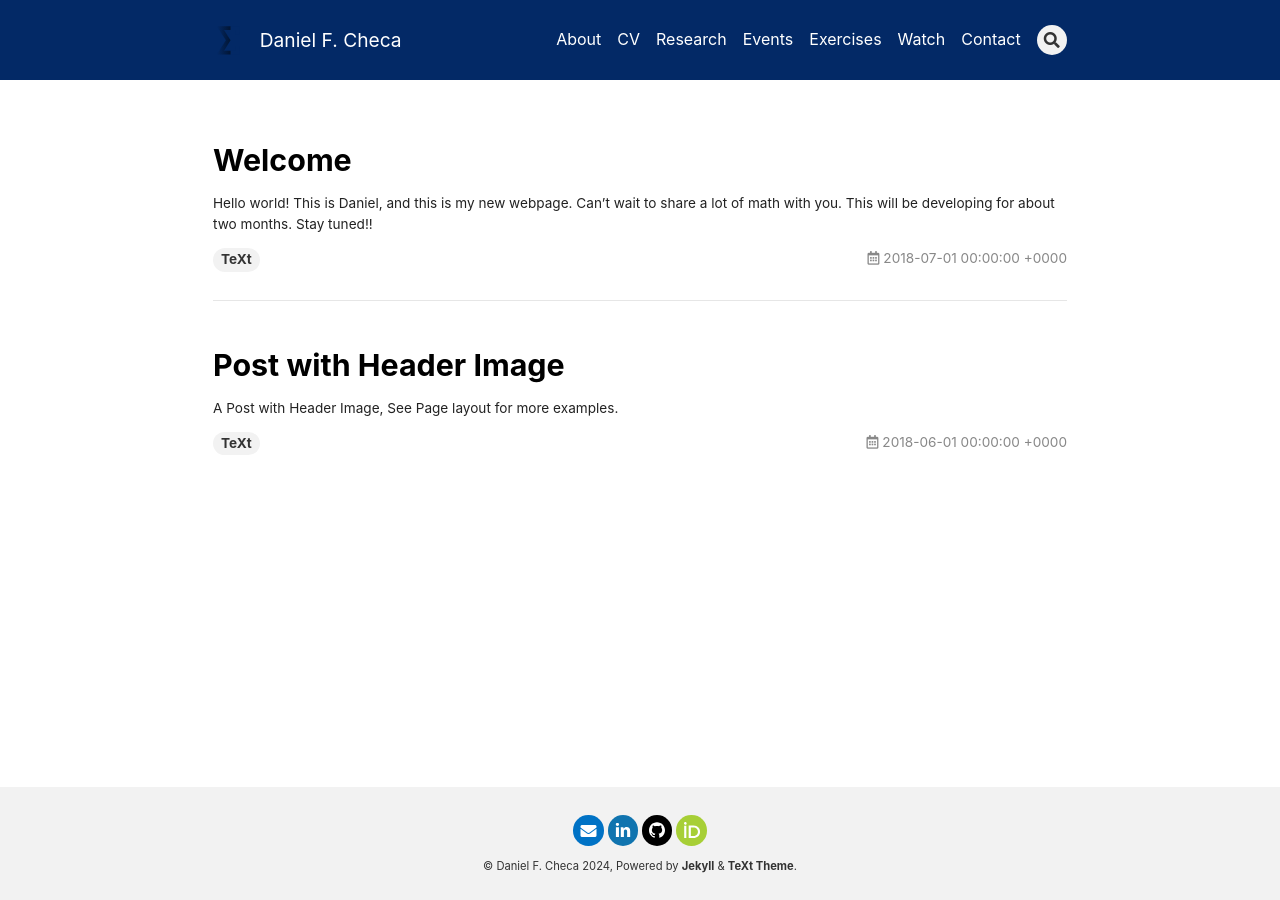
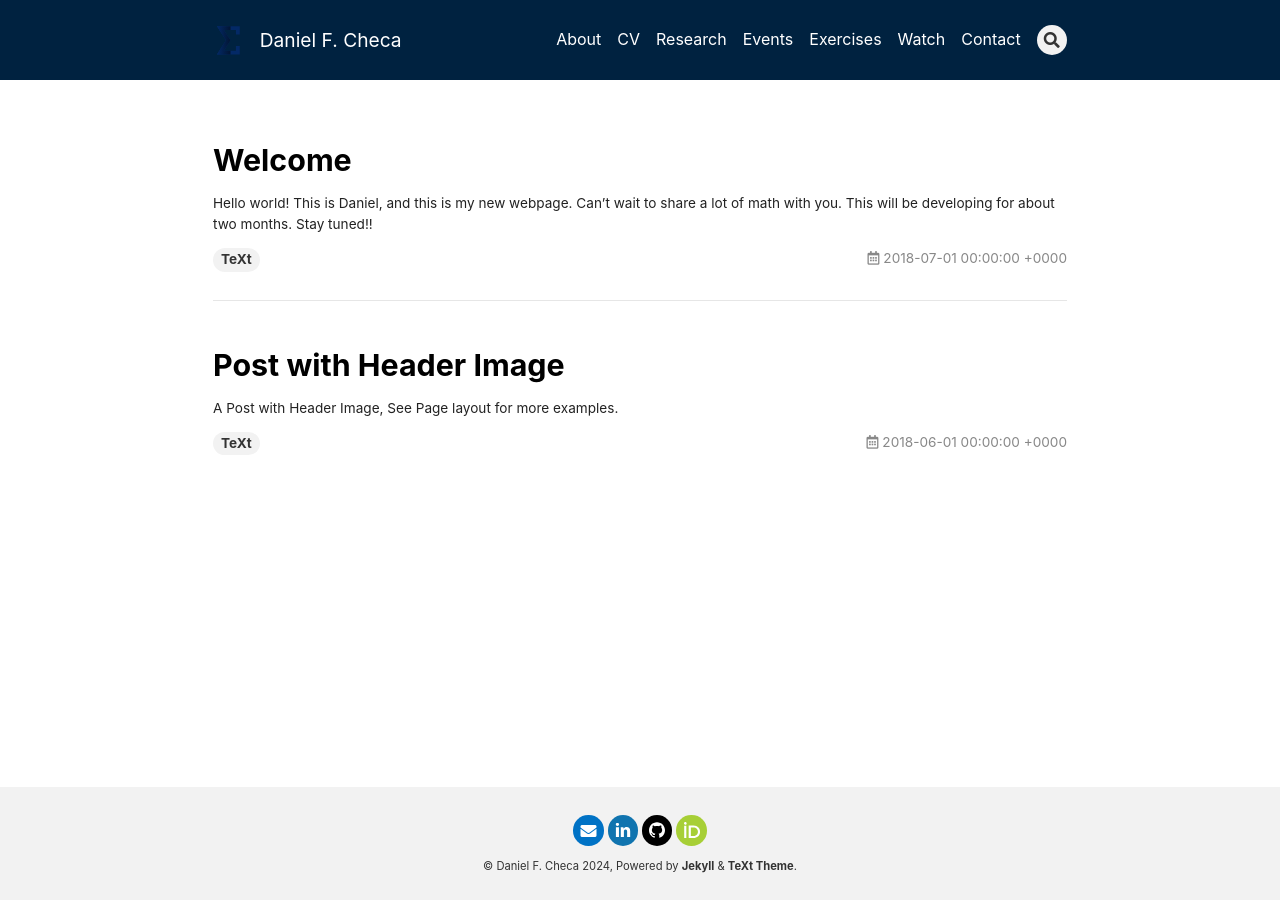
Before and after one commit to dfcheca/dfcheca.github.io, a Jekyll site: the page built from index.html, in a window 1280 px wide. Built offline with Jekyll 4.4.1, drawn with Linux system fonts in a browser that asks for light colours; nearby versions of some CDN libraries; the list of posts is cut into pages by our own code.

Commit message:
Changed header color (again) to #002240

```diff
--- a/_sass/skins/_default.scss
+++ b/_sass/skins/_default.scss
@@ -14,7 +14,7 @@
 $main-color-3:     #f2f2f2;
 $text-color-3:     #333;
 
-$main-color-4:     #032966;
+$main-color-4:     #002240;
 $text-color-4:     #fff;
 
 $main-color-5:     #A7DDFA;
```
